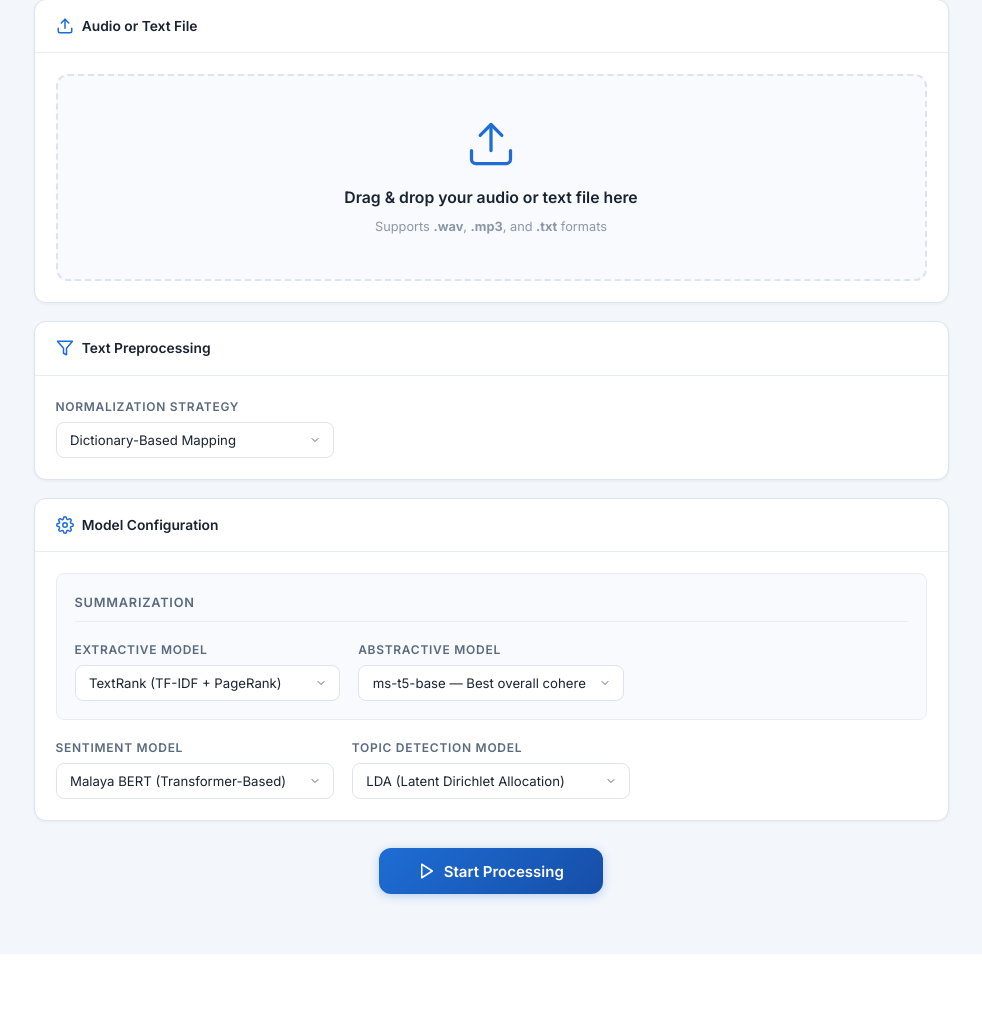
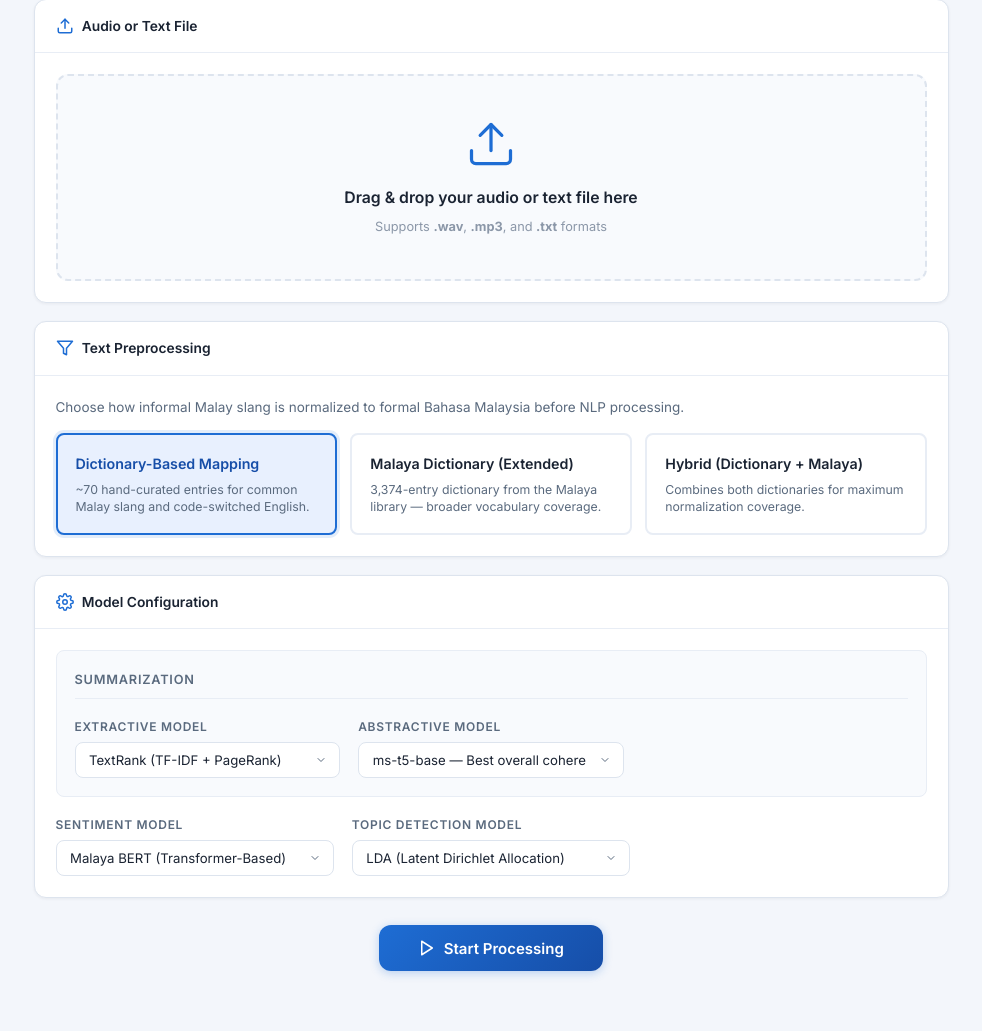
Before and after one commit to nvshirfn/meeting_summarizer_fyp, a Flask app: page / in a window 1280 px wide. Shown: the part 231-1262 px from the top of the page, without its empty margins (149-1131 px from the left). Before the commit the page ends 1137 px from the top, so only its background shows below. Run offline with Flask 3, Linux system fonts and the light colour scheme.

Commit message:
Upload page modification: fills the card body properly, lookst intentional, and gives the user/examiner context about what each option does without needing to read the docs

```diff
--- a/static/style.css
+++ b/static/style.css
@@ -157,6 +157,68 @@ body {
 
 .card__body {
   padding: 1.4rem;
+}
+
+.card__desc {
+  font-size: .9rem;
+  color: var(--text-secondary);
+  line-height: 1.5;
+  margin-bottom: 1.1rem;
+}
+
+/* ── Radio Cards ────────────────────────────────────────────── */
+.radio-cards {
+  display: grid;
+  grid-template-columns: repeat(auto-fit, minmax(220px, 1fr));
+  gap: .9rem;
+}
+
+.radio-card {
+  position: relative;
+  display: block;
+  padding: 1.1rem 1.2rem;
+  border: 2px solid var(--border-light);
+  border-radius: var(--radius-sm);
+  background: var(--surface);
+  cursor: pointer;
+  transition: all var(--transition);
+}
+
+.radio-card:hover {
+  border-color: var(--primary);
+  background: var(--surface-alt);
+  transform: translateY(-1px);
+  box-shadow: var(--shadow-sm);
+}
+
+.radio-card input[type="radio"] {
+  position: absolute;
+  opacity: 0;
+  pointer-events: none;
+}
+
+.radio-card:has(input:checked) {
+  border-color: var(--primary);
+  background: var(--primary-light);
+  box-shadow: 0 0 0 3px var(--primary-glow);
+}
+
+.radio-card:has(input:checked) .radio-card__title {
+  color: var(--primary-dark);
+}
+
+.radio-card__title {
+  font-weight: 600;
+  font-size: .95rem;
+  color: var(--text);
+  margin-bottom: .35rem;
+  transition: color var(--transition);
+}
+
+.radio-card__desc {
+  font-size: .82rem;
+  color: var(--text-secondary);
+  line-height: 1.45;
 }
 
 /* ── Upload Zone ────────────────────────────────────────────── */
--- a/templates/upload.html
+++ b/templates/upload.html
@@ -76,15 +76,23 @@
           Text Preprocessing
         </div>
         <div class="card__body">
-          <div class="form-grid">
-            <div class="field">
-              <label class="field__label" for="normalization">Normalization Strategy</label>
-              <select class="field__select" name="normalization" id="normalization">
-                {% for key, label in normalization_options.items() %}
-                <option value="{{ key }}">{{ label }}</option>
-                {% endfor %}
-              </select>
-            </div>
+          <p class="card__desc">
+            Choose how informal Malay slang is normalized to formal Bahasa Malaysia before NLP processing.
+          </p>
+          <div class="radio-cards">
+            {% for key, label in normalization_options.items() %}
+            <label class="radio-card">
+              <input type="radio" name="normalization" value="{{ key }}" {% if loop.first %}checked{% endif %} />
+              <div class="radio-card__body">
+                <div class="radio-card__title">{{ label }}</div>
+                <div class="radio-card__desc">
+                  {% if key == 'dictionary' %}~70 hand-curated entries for common Malay slang and code-switched English.{% endif %}
+                  {% if key == 'malaya' %}3,374-entry dictionary from the Malaya library — broader vocabulary coverage.{% endif %}
+                  {% if key == 'hybrid' %}Combines both dictionaries for maximum normalization coverage.{% endif %}
+                </div>
+              </div>
+            </label>
+            {% endfor %}
           </div>
         </div>
       </div>
```
